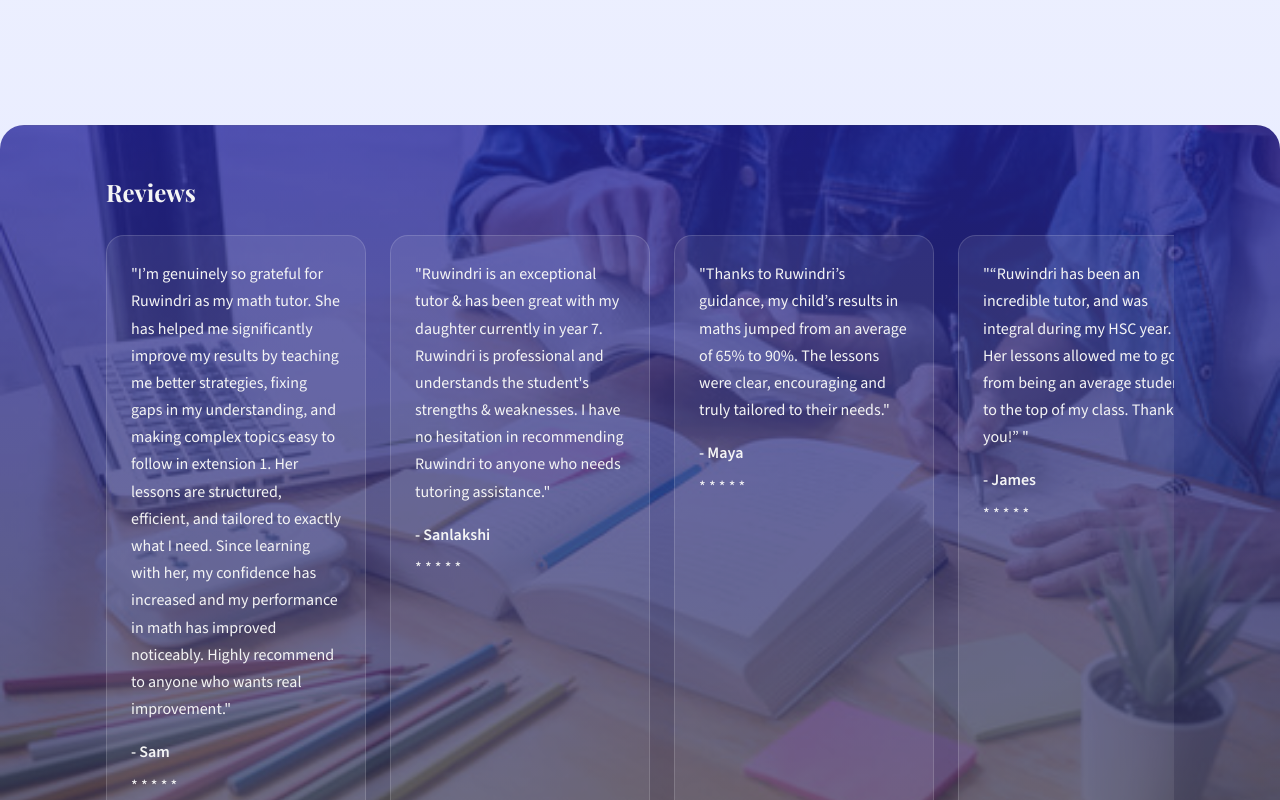
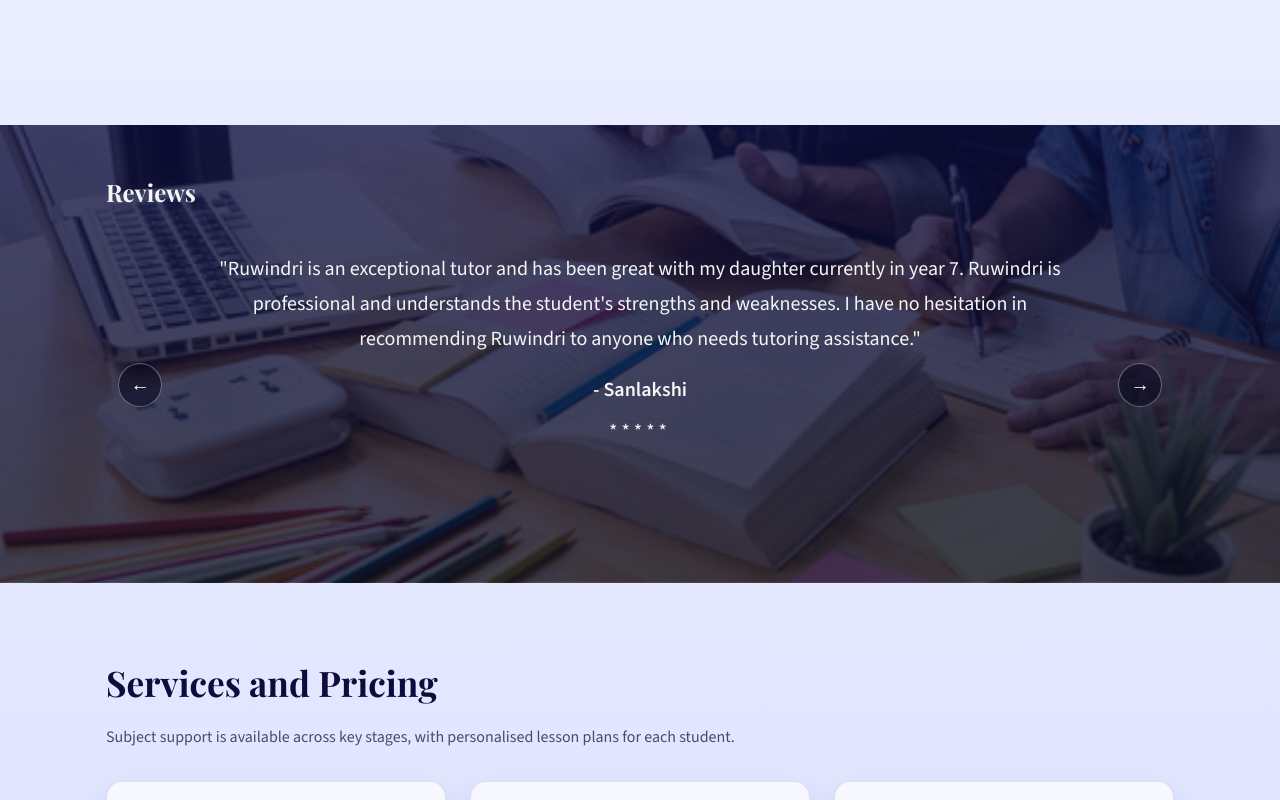
Before and after one commit to rabierizwan/Ruwindri-private-tutoring, a React app: page / in a window 1280 px wide. Shown: the part 2480-3280 px from the top of the page. Built offline with nearby package versions, Linux system fonts and the light colour scheme; the HTML template or start-up script is replaced by a standard one.

Commit message:
Review UI changes

```diff
--- a/src/components/Reviews.tsx
+++ b/src/components/Reviews.tsx
@@ -1,6 +1,78 @@
+import { useEffect, useMemo, useState } from "react";
 import reviewsBackground from "../assets/reviews-background.jpg";
 
 export default function Reviews() {
+  const reviews = useMemo(
+    () => [
+      {
+        text:
+          "I’m genuinely so grateful for Ruwindri as my math tutor. She has helped me significantly " +
+          "improve my results by teaching me better strategies, fixing gaps in my understanding, and " +
+          "making complex topics easy to follow in extension 1. Her lessons are structured, efficient, " +
+          "and tailored to exactly what I need. Since learning with her, my confidence has increased " +
+          "and my performance in math has improved noticeably. Highly recommend to anyone who wants " +
+          "real improvement.",
+        author: "Sam",
+      },
+      {
+        text:
+          "Ruwindri is an exceptional tutor and has been great with my daughter currently in year 7. " +
+          "Ruwindri is professional and understands the student's strengths and weaknesses. I have no " +
+          "hesitation in recommending Ruwindri to anyone who needs tutoring assistance.",
+        author: "Sanlakshi",
+      },
+      {
+        text:
+          "Thanks to Ruwindri’s guidance, my child’s results in maths jumped from an average of 65% " +
+          "to 90%. The lessons were clear, encouraging and truly tailored to their needs.",
+        author: "Maya",
+      },
+      {
+        text:
+          "Ruwindri has been an incredible tutor, and was integral during my HSC year. Her lessons " +
+          "allowed me to go from being an average student, to the top of my class. Thank you!",
+        author: "James",
+      },
+      {
+        text:
+         "Ruwindri’s tutoring was extremely helpful when I was struggling to understand what was going on in maths." +
+           "She broke everything down to the basics and helped me improve my grades.",
+         author: "Jae",
+      },
+      {
+        text:
+        "My child’s grades improved significantly under Ruwindri’s guidance, " +
+          "thanks to her structured lessons that directly addressed my child’s issues and concerns.",
+
+          author: "Carrie",
+      },
+        ],
+    []
+  );
+
+  const [index, setIndex] = useState(0);
+  const [paused, setPaused] = useState(false);
+
+  useEffect(() => {
+    if (paused) {
+      return;
+    }
+
+    const id = window.setInterval(() => {
+      setIndex((current) => (current + 1) % reviews.length);
+    }, 3500);
+
+    return () => window.clearInterval(id);
+  }, [paused, reviews.length]);
+
+  const goPrev = () => {
+    setIndex((current) => (current - 1 + reviews.length) % reviews.length);
+  };
+
+  const goNext = () => {
+    setIndex((current) => (current + 1) % reviews.length);
+  };
+
   return (
     <section
       className="reviews"
@@ -9,48 +81,39 @@ export default function Reviews() {
     >
       <div className="container">
         <h2 id="reviews-title">Reviews</h2>
-        <div className="reviews-track" aria-label="Client reviews">
-          <article className="review-card">
-            <p>
-              &quot;I’m genuinely so grateful for Ruwindri as my math tutor. She has helped me
-              significantly improve my results by teaching me better strategies, fixing gaps in
-              my understanding, and making complex topics easy to follow in extension 1. Her
-              lessons are structured, efficient, and tailored to exactly what I need. Since
-              learning with her, my confidence has increased and my performance in math has
-              improved noticeably. Highly recommend to anyone who wants real improvement.&quot;
-            </p>
-            <p className="review-author">- Sam</p>
-            <p className="review-stars">*****</p>
-          </article>
-          <article className="review-card">
-            <p>
-              &quot;Ruwindri is an exceptional tutor &amp; has been great with my daughter currently
-              in year 7. Ruwindri is professional and understands the student&#39;s strengths &amp;
-              weaknesses. I have no hesitation in recommending Ruwindri to anyone who needs
-              tutoring assistance.&quot;
-            </p>
-            <p className="review-author">- Sanlakshi</p>
-            <p className="review-stars">*****</p>
-          </article>
-
-          <article className="review-card">
-            <p>
-              &quot;Thanks to Ruwindri’s guidance, my child’s results in maths jumped from an average
-              of 65% to 90%. The lessons were clear, encouraging and truly tailored to their needs.&quot;
-            </p>
-            <p className="review-author">- Maya</p>
-            <p className="review-stars">*****</p>
-          </article>
-
-          <article className="review-card">
-            <p>
-              &quot;“Ruwindri has been an incredible tutor, and was integral during my HSC year.
-               Her lessons allowed me to go from being an average student, to the top of my class. Thank you!” &quot;
-            </p>
-            <p className="review-author">- James</p>
-            <p className="review-stars">*****</p>
-          </article>
-
+        <div className="reviews-carousel" aria-label="Client reviews">
+          <button
+            className="reviews-arrow reviews-arrow-prev"
+            type="button"
+            aria-label="Previous review"
+            onClick={goPrev}
+          >
+            ←
+          </button>
+          <button
+            className="reviews-arrow reviews-arrow-next"
+            type="button"
+            aria-label="Next review"
+            onClick={goNext}
+          >
+            →
+          </button>
+          <div
+            className="reviews-track"
+            style={{ transform: `translateX(-${index * 100}%)` }}
+            onMouseEnter={() => setPaused(true)}
+            onMouseLeave={() => setPaused(false)}
+            onFocus={() => setPaused(true)}
+            onBlur={() => setPaused(false)}
+          >
+            {reviews.map((review) => (
+              <article className="review-card" key={review.author}>
+                <p>&quot;{review.text}&quot;</p>
+                <p className="review-author">- {review.author}</p>
+                <p className="review-stars">*****</p>
+              </article>
+            ))}
+          </div>
         </div>
       </div>
     </section>
--- a/src/index.css
+++ b/src/index.css
@@ -409,10 +409,10 @@ button {
 .reviews {
   margin-top: 3rem;
   padding: 3rem;
-  border-radius: 24px;
-  background: linear-gradient(rgba(36, 36, 157, 0.78), rgba(59, 59, 83, 0.78)),
+  border-radius: 0;
+  background: linear-gradient(rgba(14, 14, 63, 0.78), rgba(13, 13, 35, 0.78)),
     var(--reviews-bg);
-  background-size: cover;
+  background-size: 100%;
   background-position: center;
   color: #f5f5f5;
 }
@@ -426,34 +426,78 @@ button {
 .reviews-track {
   display: grid;
   grid-auto-flow: column;
-  grid-auto-columns: minmax(260px, 420px);
-  gap: 1.5rem;
-  overflow-x: auto;
-  padding-bottom: 0.5rem;
-  scroll-snap-type: x mandatory;
+  grid-auto-columns: 100%;
+  transition: transform 500ms ease;
 }
 
 .review-card {
-  background: rgba(255, 255, 255, 0.08);
-  border-radius: 18px;
-  padding: 1.5rem;
-  border: 1px solid rgba(255, 255, 255, 0.15);
-  scroll-snap-align: start;
+  background: transparent;
+  border-radius: 0;
+  padding: 1rem 0;
+  border: none;
+  max-width: 860px;
+  margin: 0 auto;
+  text-align: center;
 }
 
 .review-card p {
   color: #f5f5f5;
-  line-height: 1.7;
+  line-height: 1.75;
+  font-size: 1.25rem;
 }
 
 .review-author {
   margin-top: 1rem;
   font-weight: 600;
+  font-size: 1rem;
 }
 
 .review-stars {
   margin-top: 0.4rem;
   letter-spacing: 0.2em;
+}
+
+.reviews-carousel {
+  overflow: hidden;
+  position: relative;
+}
+
+.reviews-arrow {
+  position: absolute;
+  top: 50%;
+
+  transform: translateY(-50%);
+  width: 44px;
+  height: 44px;
+  border-radius: 999px;
+  border: 1px solid rgba(255, 255, 255, 0.35);
+  background: rgba(12, 12, 36, 0.65);
+  color: #ffffff;
+  font-size: 1.2rem;
+  display: inline-flex;
+  align-items: center;
+  justify-content: center;
+  cursor: pointer;
+}
+
+.reviews-arrow-prev {
+  left: 0.75rem;
+}
+
+.reviews-arrow-next {
+  right: 0.75rem;
+}
+
+@media (max-width: 720px) {
+  .reviews-arrow {
+    display: none;
+  }
+}
+
+@media (prefers-reduced-motion: reduce) {
+  .reviews-track {
+    transition: none;
+  }
 }
 
 /* =========================
```
